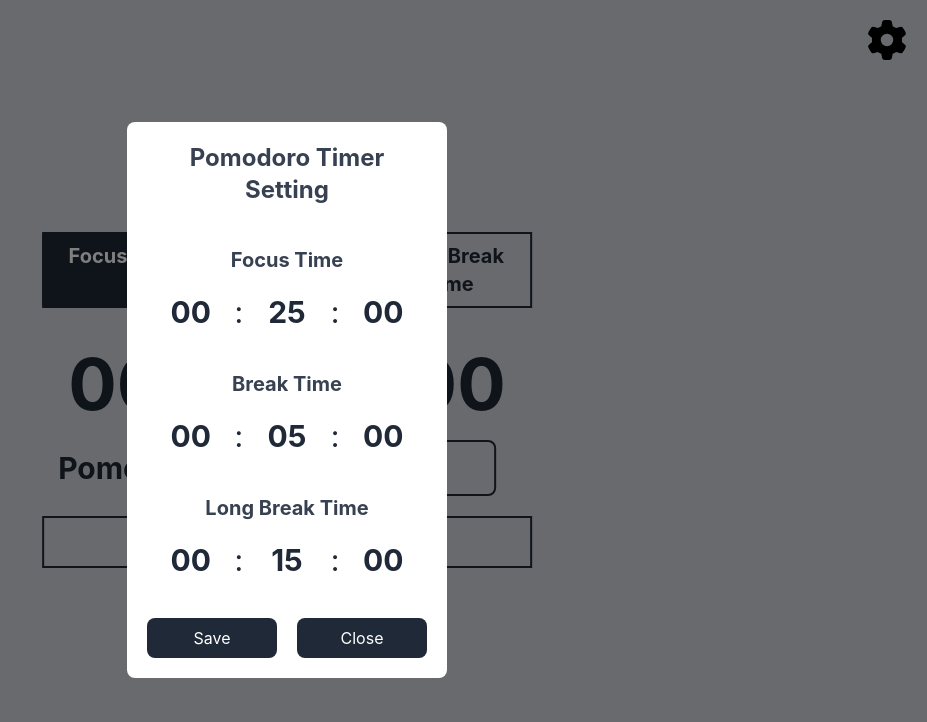
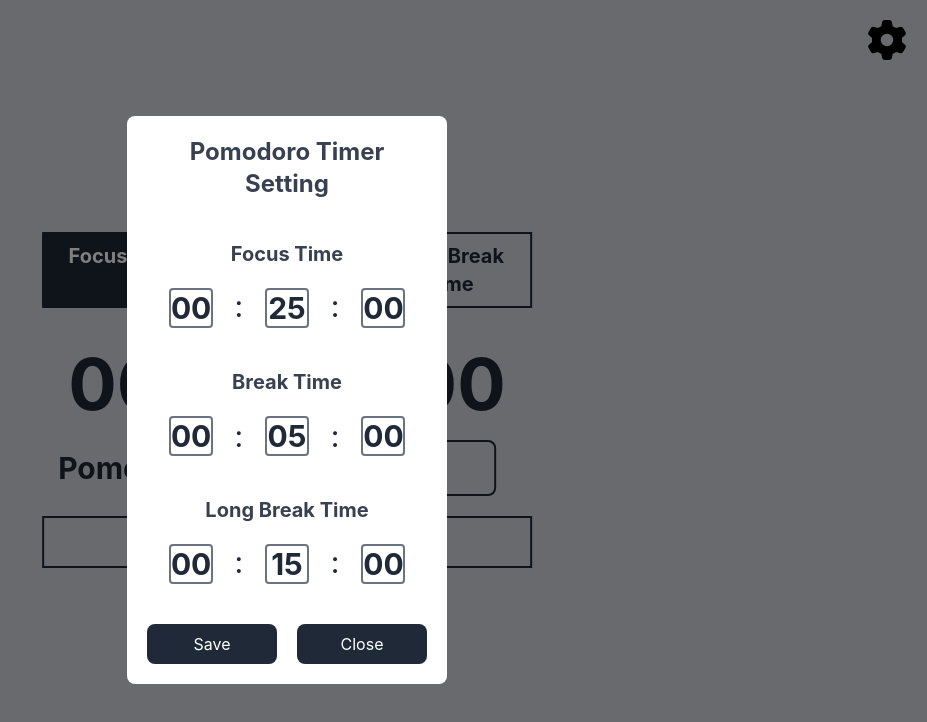
Before and after one commit to DavidYusufWaskito/pomodore-react, a React (Create React App) app: page / in a window 1280 px wide. Both pictures are taken after a click on the button 1240 px from the left and 40 px from the top of the page. Shown: the top 722 px of the page, without its empty margins (353-1280 px from the left). Built offline with nearby package versions, Linux system fonts and the light colour scheme.

Commit message:
Improvement on the settings

```diff
--- a/src/layouts/TimerSetting.jsx
+++ b/src/layouts/TimerSetting.jsx
@@ -71,6 +71,18 @@ export default function TimerSetting({open,onClose,saveFocusTime,saveBreakTime,s
         return time;
       }
 
+    const HandleInputFocusOnClick = (e) => {
+        e.target.focus();
+        e.target.setSelectionRange(e.target.value.length, e.target.value.length);
+    }
+
+    const HandleInputKeydown = (e) => {
+        if (e.key === "ArrowLeft" || e.key === "ArrowRight") {
+            e.preventDefault();
+        }
+        e.stopPropagation();
+    }
+
     const save = () => {
         saveFocusTime(focusTime);
         saveBreakTime(breakTime);
@@ -96,45 +108,45 @@ export default function TimerSetting({open,onClose,saveFocusTime,saveBreakTime,s
                     <h1 className="text-gray-700 text-xl font-bold text-center">Focus Time</h1>
                     <div className="w-full h-full flex mt-5">
                         <div className="w-1/3 text-center">
-                            <input onChange={(e)=>HandleInputHours(e,focusTime,setFocusTime)} value={focusTime.hours.toString().padStart(2, "0")} className="w-full text-center text-3xl font-bold text-gray-800" placeholder="00" />
-                        </div>
-                        <span className="text-3xl text-gray-800">:</span>
-                        <div className="w-1/3">
-                            <input onChange={(e)=>HandleInputMinutes(e,focusTime,setFocusTime)} value={focusTime.minutes.toString().padStart(2, "0")} className="w-full text-center text-3xl font-bold text-gray-800" placeholder="00" />
+                            <input onClick={HandleInputFocusOnClick} onKeyDown={HandleInputKeydown} onChange={(e)=>HandleInputHours(e,focusTime,setFocusTime)} value={focusTime.hours.toString().padStart(2, "0")} className="w-1/2 h-full border-2 border-gray-500 rounded text-center text-3xl font-bold text-gray-800 caret-transparent" placeholder="00" />
                         </div>
                         <span className="text-3xl text-gray-800">:</span>
                         <div className="w-1/3 text-center">
-                            <input onChange={(e)=>HandleInputSeconds(e,focusTime,setFocusTime)} value={focusTime.seconds.toString().padStart(2, "0")} className="w-full text-center text-3xl font-bold text-gray-800" placeholder="00" />
+                            <input onClick={HandleInputFocusOnClick} onKeyDown={HandleInputKeydown} onChange={(e)=>HandleInputMinutes(e,focusTime,setFocusTime)} value={focusTime.minutes.toString().padStart(2, "0")} className="w-1/2 h-full border-2 border-gray-500 rounded text-center text-3xl font-bold text-gray-800 caret-transparent" placeholder="00" />
+                        </div>
+                        <span className="text-3xl text-gray-800">:</span>
+                        <div className="w-1/3 text-center">
+                            <input onClick={HandleInputFocusOnClick} onKeyDown={HandleInputKeydown} onChange={(e)=>HandleInputSeconds(e,focusTime,setFocusTime)} value={focusTime.seconds.toString().padStart(2, "0")} className="w-1/2 h-full border-2 border-gray-500 rounded text-center text-3xl font-bold text-gray-800 caret-transparent" placeholder="00" />
                         </div>
                     </div>
 
                     <h1 className="text-gray-700 text-xl font-bold text-center mt-10">Break Time</h1>
-                    <div className="w-full h-full flex mt-5">
+                    <div className="w-full h-full flex justify-center items-center mt-5">
                         <div className="w-1/3 text-center">
-                            <input onChange={(e)=>HandleInputHours(e,breakTime,setBreakTime)} value={breakTime.hours.toString().padStart(2, "0")} className="w-full text-center text-3xl font-bold text-gray-800" placeholder="00" />
-                        </div>
-                        <span className="text-3xl text-gray-800">:</span>
-                        <div className="w-1/3">
-                            <input onChange={(e)=>HandleInputMinutes(e,breakTime,setBreakTime)} value={breakTime.minutes.toString().padStart(2, "0")} className="w-full text-center text-3xl font-bold text-gray-800" placeholder="00" />
+                            <input onClick={HandleInputFocusOnClick} onKeyDown={HandleInputKeydown} onChange={(e)=>HandleInputHours(e,breakTime,setBreakTime)} value={breakTime.hours.toString().padStart(2, "0")} className="w-1/2 h-full border-2 border-gray-500 rounded text-center text-3xl font-bold text-gray-800 caret-transparent" placeholder="00" />
                         </div>
                         <span className="text-3xl text-gray-800">:</span>
                         <div className="w-1/3 text-center">
-                            <input onChange={(e)=>HandleInputSeconds(e,breakTime,setBreakTime)} value={breakTime.seconds.toString().padStart(2, "0")} className="w-full text-center text-3xl font-bold text-gray-800" placeholder="00" />
+                            <input onClick={HandleInputFocusOnClick} onKeyDown={HandleInputKeydown} onChange={(e)=>HandleInputMinutes(e,breakTime,setBreakTime)} value={breakTime.minutes.toString().padStart(2, "0")} className="w-1/2 h-full border-2 border-gray-500 rounded text-center text-3xl font-bold text-gray-800 caret-transparent" placeholder="00" />
+                        </div>
+                        <span className="text-3xl text-gray-800">:</span>
+                        <div className="w-1/3 text-center">
+                            <input onClick={HandleInputFocusOnClick} onKeyDown={HandleInputKeydown} onChange={(e)=>HandleInputSeconds(e,breakTime,setBreakTime)} value={breakTime.seconds.toString().padStart(2, "0")} className="w-1/2 h-full border-2 border-gray-500 rounded text-center text-3xl font-bold text-gray-800 caret-transparent" placeholder="00" />
                         </div>
                     </div>
 
                     <h1 className="text-gray-700 text-xl font-bold text-center mt-10">Long Break Time</h1>
                     <div className="w-full h-full flex mt-5">
                         <div className="w-1/3 text-center">
-                            <input onChange={(e)=>HandleInputHours(e,longBreakTime,setLongBreakTime)} value={longBreakTime.hours.toString().padStart(2, "0")} className="w-full text-center text-3xl font-bold text-gray-800" placeholder="00" />
-                        </div>
-                        <span className="text-3xl text-gray-800">:</span>
-                        <div className="w-1/3">
-                            <input onChange={(e)=>HandleInputMinutes(e,longBreakTime,setLongBreakTime)} value={longBreakTime.minutes.toString().padStart(2, "0")} className="w-full text-center text-3xl font-bold text-gray-800" placeholder="00" />
+                            <input onClick={HandleInputFocusOnClick} onKeyDown={HandleInputKeydown} onChange={(e)=>HandleInputHours(e,longBreakTime,setLongBreakTime)} value={longBreakTime.hours.toString().padStart(2, "0")} className="w-1/2 h-full border-2 border-gray-500 rounded text-center text-3xl font-bold text-gray-800 caret-transparent" placeholder="00" />
                         </div>
                         <span className="text-3xl text-gray-800">:</span>
                         <div className="w-1/3 text-center">
-                            <input onChange={(e)=>HandleInputSeconds(e,longBreakTime,setLongBreakTime)} value={longBreakTime.seconds.toString().padStart(2, "0")} className="w-full text-center text-3xl font-bold text-gray-800" placeholder="00" />
+                            <input onClick={HandleInputFocusOnClick} onKeyDown={HandleInputKeydown} onChange={(e)=>HandleInputMinutes(e,longBreakTime,setLongBreakTime)} value={longBreakTime.minutes.toString().padStart(2, "0")} className="w-1/2 h-full border-2 border-gray-500 rounded text-center text-3xl font-bold text-gray-800 caret-transparent" placeholder="00" />
+                        </div>
+                        <span className="text-3xl text-gray-800">:</span>
+                        <div className="w-1/3 text-center">
+                            <input onClick={HandleInputFocusOnClick} onKeyDown={HandleInputKeydown} onChange={(e)=>HandleInputSeconds(e,longBreakTime,setLongBreakTime)} value={longBreakTime.seconds.toString().padStart(2, "0")} className="w-1/2 h-full border-2 border-gray-500 rounded text-center text-3xl font-bold text-gray-800 caret-transparent" placeholder="00" />
                         </div>
                     </div>
                 </div>
```
